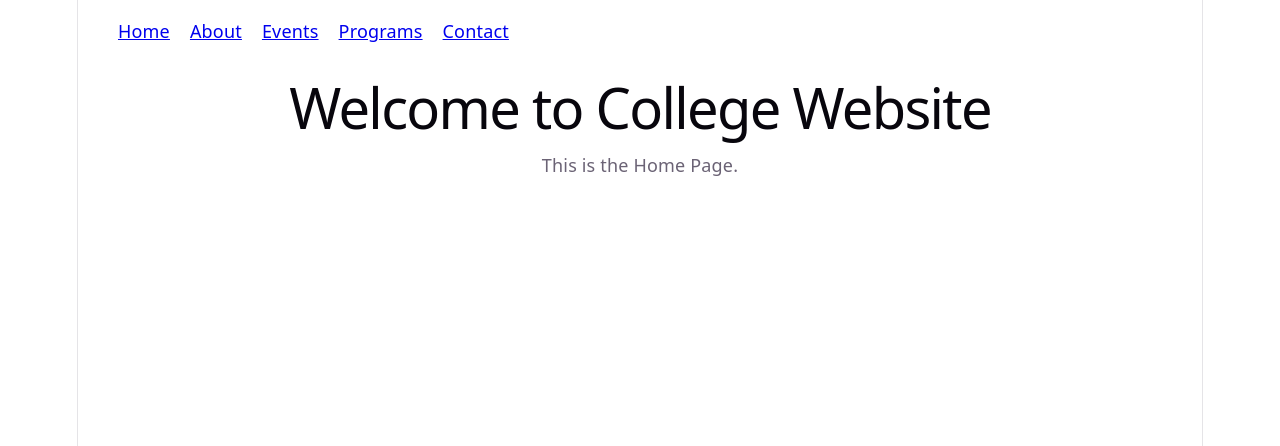
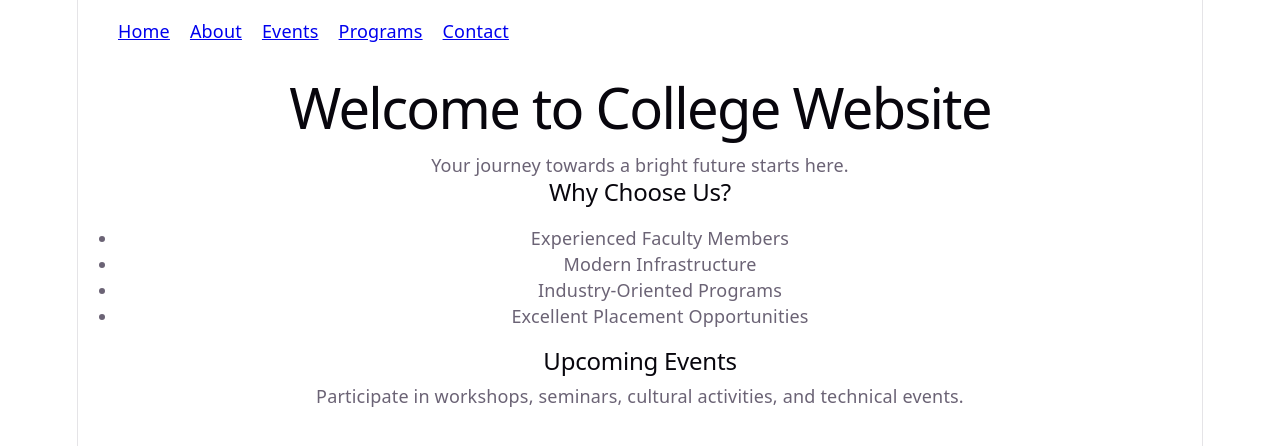
Before and after one commit to Mbetindia/college-website, a React (Vite) app: page / in a window 1280 px wide. Shown: the top 446 px of the page. Built offline with nearby package versions, Linux system fonts and the light colour scheme.

Commit message:
Improved Home page content

```diff
--- a/src/pages/Home.jsx
+++ b/src/pages/Home.jsx
@@ -1,6 +1,23 @@
 function Home() {
-return ( <div> <h1>Welcome to College Website</h1> <p>This is the Home Page.</p> </div>
-);
+  return (
+    <div>
+      <h1>Welcome to College Website</h1>
+      <p>Your journey towards a bright future starts here.</p>
+
+      <h2>Why Choose Us?</h2>
+      <ul>
+        <li>Experienced Faculty Members</li>
+        <li>Modern Infrastructure</li>
+        <li>Industry-Oriented Programs</li>
+        <li>Excellent Placement Opportunities</li>
+      </ul>
+
+      <h2>Upcoming Events</h2>
+      <p>
+        Participate in workshops, seminars, cultural activities, and technical events.
+      </p>
+    </div>
+  );
 }
 
 export default Home;
```
